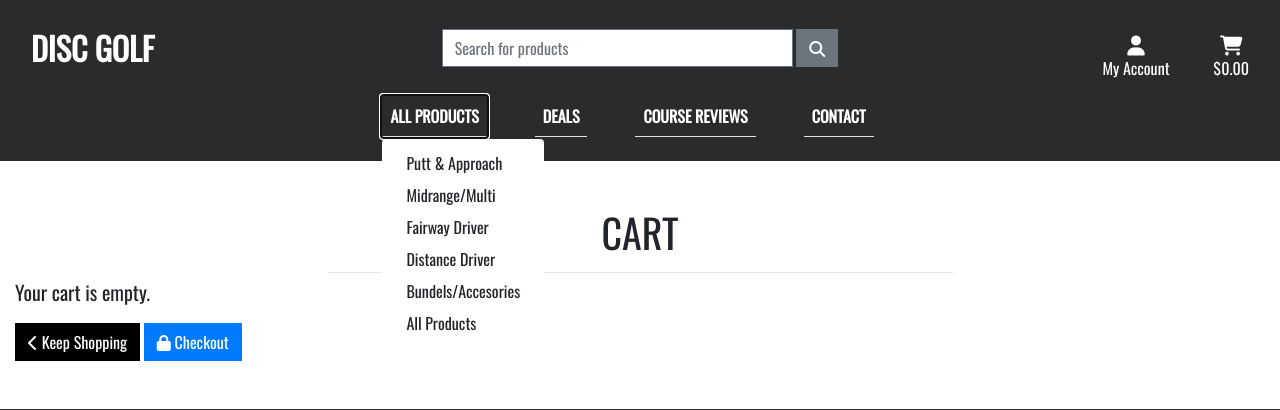
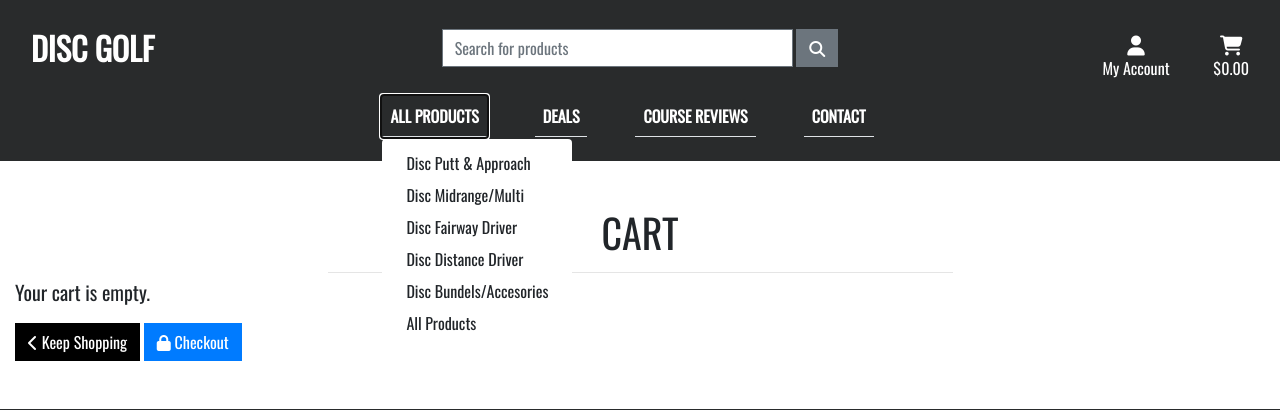
Before and after one commit to FilipWirsen/pp5-ci, a Django app: page /cart/ in a window 1280 px wide, after a click on "ALL PRODUCTS". Shown: the top 410 px of the page. Run offline with Django 3.2, Linux system fonts and the light colour scheme; parts of the project's set-up code (start-up, migrations or seed data) failed here and were passed over; some libraries are stand-ins or nearby versions.

```diff
--- a/templates/includes/main-nav.html
+++ b/templates/includes/main-nav.html
@@ -5,11 +5,11 @@
                 All Products
             </a>
             <div class="dropdown-menu border-0" aria-labelledby="all-products-link">
-                <a href="{% url 'products' %}?category=putt_approach" class="dropdown-item">Putt & Approach</a>
-                <a href="{% url 'products' %}?category=midrange_multi" class="dropdown-item ">Midrange/Multi</a>
-                <a href="{% url 'products' %}?category=fairway_driver" class="dropdown-item ">Fairway Driver</a>
-                <a href="{% url 'products' %}?category=distance_driver" class="dropdown-item ">Distance Driver</a>
-                <a href="{% url 'products' %}?category=bundels_accesories" class="dropdown-item">Bundels/Accesories</a>
+                <a href="{% url 'products' %}?category=putt_approach" class="dropdown-item">Disc Putt & Approach</a>
+                <a href="{% url 'products' %}?category=midrange_multi" class="dropdown-item ">Disc Midrange/Multi</a>
+                <a href="{% url 'products' %}?category=fairway_driver" class="dropdown-item ">Disc Fairway Driver</a>
+                <a href="{% url 'products' %}?category=distance_driver" class="dropdown-item ">Disc Distance Driver</a>
+                <a href="{% url 'products' %}?category=bundels_accesories" class="dropdown-item">Disc Bundels/Accesories</a>
                 <a href="{% url 'products' %}" class="dropdown-item">All Products</a>
             </div>
         </li>
```
Also changed, not shown: README.md.
